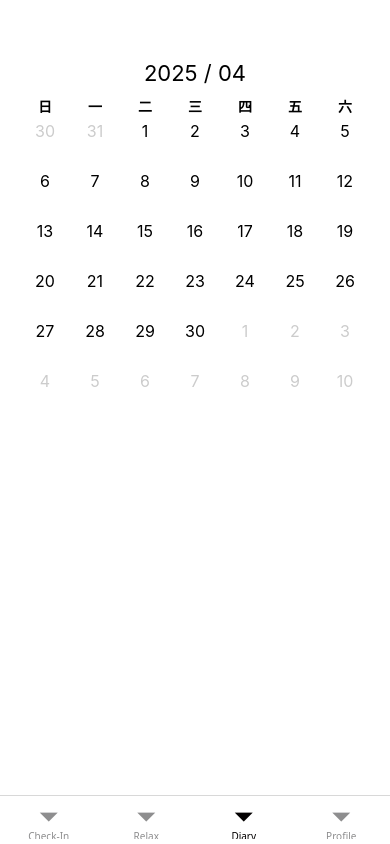
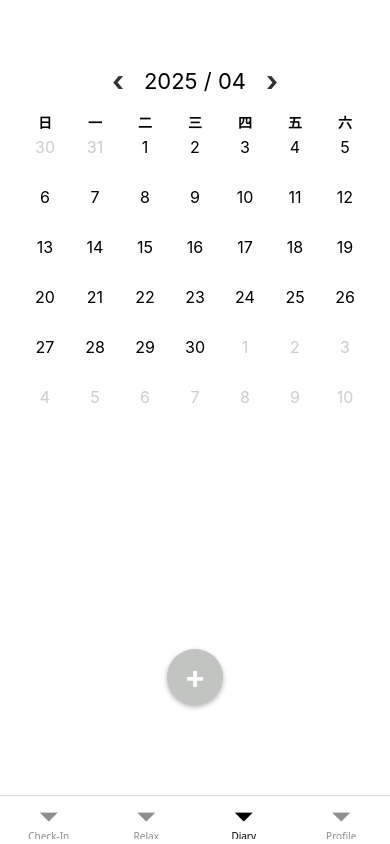
Before and after one commit to Hubert0916/no-emo, a React Native app: screen /Diary in a window 390 px wide. Built offline with nearby package versions, Linux system fonts and the light colour scheme.

Commit message:
chore: improve diary ui

```diff
--- a/src/components/diary/MoodModal.js
+++ b/src/components/diary/MoodModal.js
@@ -5,6 +5,8 @@ import {
   TextInput,
   TouchableOpacity,
   StyleSheet,
+  TouchableWithoutFeedback,
+  Keyboard,
 } from "react-native";
 
 export default function MoodModal({
@@ -25,10 +27,23 @@ export default function MoodModal({
       animationType="fade"
       onRequestClose={onCancel}
     >
+      <TouchableWithoutFeedback
+        onPress={() => {
+          Keyboard.dismiss();
+          onCancel();
+        }}
+      >
         <View style={styles.modalMask}>
+          <TouchableWithoutFeedback>
             <View style={styles.modalBox}>
+              <View style={styles.headerRow}>
+                <TouchableOpacity style={styles.headerBtn} onPress={onCancel}>
+                  <Text style={styles.headerBtnText}>X</Text>
+                </TouchableOpacity>
                 <Text style={styles.modalTitle}>{date}</Text>
-          <Text style={styles.modalPrompt}>今天的心情？</Text>
+                <View style={styles.headerBtn} />
+              </View>
+
               <View style={styles.emojiChooser}>
                 {allEmojis.map((e) => (
                   <TouchableOpacity
@@ -43,29 +58,27 @@ export default function MoodModal({
                   </TouchableOpacity>
                 ))}
               </View>
-          <Text style={styles.modalPrompt}>描述今天的心情～</Text>
+
               <TextInput
                 value={inputText}
                 onChangeText={setInputText}
                 multiline
                 numberOfLines={4}
-            maxLength={128}
+                maxLength={256}
                 style={styles.input}
+                placeholder="描述心情，例如：今天去衝浪好快樂！"
+                placeholderTextColor="#A0A0A0"
               />
-          <View style={styles.modalBtns}>
-            <TouchableOpacity onPress={onCancel}>
-              <Text style={{ fontSize: 16, color: "#007AFF" }}>取消</Text>
-            </TouchableOpacity>
-            <TouchableOpacity onPress={onSave}>
-              <Text
-                style={{ fontSize: 16, color: "#007AFF", fontWeight: "bold" }}
-              >
-                儲存
-              </Text>
+
+              <View style={styles.saveBtnWrapper}>
+                <TouchableOpacity onPress={onSave} style={styles.saveBtn}>
+                  <Text style={styles.saveIcon}>✔️</Text>
                 </TouchableOpacity>
               </View>
             </View>
+          </TouchableWithoutFeedback>
         </View>
+      </TouchableWithoutFeedback>
     </Modal>
   );
 }
@@ -78,34 +91,61 @@ const styles = StyleSheet.create({
     alignItems: "center",
   },
   modalBox: {
-    width: "85%",
+    width: "80%",
     backgroundColor: "#fff",
-    borderRadius: 16,
+    borderRadius: 18,
     padding: 20,
     shadowColor: "#000",
-    shadowOpacity: 0.2,
-    shadowRadius: 10,
-    elevation: 10,
+    shadowOpacity: 0.16,
+    shadowRadius: 12,
+    elevation: 12,
+  },
+  headerRow: {
+    flexDirection: "row",
+    alignItems: "center",
+    justifyContent: "space-between",
+    marginBottom: 8,
+  },
+  headerBtn: {
+    width: 36,
+    height: 36,
+    alignItems: "center",
+    justifyContent: "center",
+  },
+  headerBtnText: {
+    fontSize: 22,
+    fontWeight: "bold",
+    color: "#222",
   },
   modalTitle: {
+    flex: 1,
     fontSize: 20,
     fontWeight: "bold",
     textAlign: "center",
-    marginBottom: 12,
+    color: "#222",
   },
-  modalPrompt: { fontSize: 16, marginTop: 10, marginBottom: 4, color: "#333" },
+  moodLabel: {
+    fontSize: 16,
+    fontWeight: "bold",
+    color: "#444",
+    marginTop: 4,
+    marginBottom: 8,
+    marginLeft: 2,
+    letterSpacing: 1,
+  },
   emojiChooser: {
     flexDirection: "row",
-    justifyContent: "space-around",
+    justifyContent: "space-between",
     paddingVertical: 8,
+    marginBottom: 6,
   },
   emojiOption: {
     padding: 8,
-    borderRadius: 8,
+    borderRadius: 10,
   },
   emojiSelected: {
     backgroundColor: "#e0f7fa",
-    borderRadius: 8,
+    borderRadius: 10,
   },
   emoji: {
     fontSize: 28,
@@ -113,17 +153,30 @@ const styles = StyleSheet.create({
   input: {
     borderWidth: 1,
     borderColor: "#ddd",
-    borderRadius: 8,
-    textAlignVertical: 'top',
+    borderRadius: 10,
+    textAlignVertical: "top",
     padding: 12,
-    marginTop: 6,
-    height: 120,
-    fontSize: 16,
-    backgroundColor: "#f9f9f9",
+    marginTop: 8,
+    height: 128,
+    fontSize: 15,
+    backgroundColor: "#fafbfc",
+    marginBottom: 10,
   },
-  modalBtns: {
-    flexDirection: "row",
-    justifyContent: "space-around",
-    marginTop: 16,
+  saveBtnWrapper: {
+    marginTop: 10,
+    alignItems: "center",
+    justifyContent: "center",
+  },
+  saveBtn: {
+    width: 64,
+    height: 36,
+    borderRadius: 22,
+    alignItems: "center",
+    justifyContent: "center",
+  },
+  saveIcon: {
+    fontSize: 24,
+    color: "#333",
+    fontWeight: "bold",
   },
 });
--- a/src/screens/DiaryScreen.js
+++ b/src/screens/DiaryScreen.js
@@ -1,47 +1,58 @@
-import { View, Text, StyleSheet, PanResponder} from 'react-native';
-import { useState, useRef } from 'react';
-import { getCalendarMatrix } from '../lib/getCalendarMatrix';
-import CalendarGrid from '../components/diary/CalendarGrid';
-import MoodModal from '../components/diary/MoodModal';
+import {
+  View,
+  Text,
+  StyleSheet,
+  PanResponder,
+  TouchableOpacity,
+} from "react-native";
+import { useState, useRef } from "react";
+import { getCalendarMatrix } from "../lib/getCalendarMatrix";
+import CalendarGrid from "../components/diary/CalendarGrid";
+import MoodModal from "../components/diary/MoodModal";
 
 export default function DiaryScreen() {
   const [currentYear, setCurrentYear] = useState(2025);
   const [currentMonth, setCurrentMonth] = useState(3);
   const [moodData, setMoodData] = useState({});
   const [modalVisible, setModalVisible] = useState(false);
-  const [modalDate, setModalDate] = useState('');
-  const [selectedEmoji, setSelectedEmoji] = useState('');
-  const [inputText, setInputText] = useState('');
-  const allEmojis = ['😁', '🥰', '😐', '😢', '😞'];
+  const [modalDate, setModalDate] = useState("");
+  const [selectedEmoji, setSelectedEmoji] = useState("");
+  const [inputText, setInputText] = useState("");
+  const allEmojis = ["😁", "🥰", "😠", "😢", "😞"];
 
   const swipeHandledRef = useRef(false);
   const panResponder = PanResponder.create({
-    onMoveShouldSetPanResponder: (_, g) => Math.abs(g.dx) > Math.abs(g.dy) && Math.abs(g.dx) > 20,
+    onMoveShouldSetPanResponder: (_, g) =>
+      Math.abs(g.dx) > Math.abs(g.dy) && Math.abs(g.dx) > 20,
     onStartShouldSetPanResponder: () => true,
-    onPanResponderGrant: () => { swipeHandledRef.current = false },
+    onPanResponderGrant: () => {
+      swipeHandledRef.current = false;
+    },
     onPanResponderRelease: (_, g) => {
       if (!swipeHandledRef.current) {
         if (g.dx > 30 || g.vx > 0.5) prevMonth();
         else if (g.dx < -30 || g.vx < -0.5) nextMonth();
         swipeHandledRef.current = true;
       }
-    }
+    },
   });
 
   const nextMonth = () => {
     const nm = (currentMonth + 1) % 12;
     const ny = currentMonth === 11 ? currentYear + 1 : currentYear;
-    setCurrentMonth(nm); setCurrentYear(ny);
+    setCurrentMonth(nm);
+    setCurrentYear(ny);
   };
 
   const prevMonth = () => {
     const nm = currentMonth === 0 ? 11 : currentMonth - 1;
     const ny = currentMonth === 0 ? currentYear - 1 : currentYear;
-    setCurrentMonth(nm); setCurrentYear(ny);
+    setCurrentMonth(nm);
+    setCurrentYear(ny);
   };
 
   const openModal = (dateString) => {
-    const existing = moodData[dateString] || { emoji: '', text: '' };
+    const existing = moodData[dateString] || { emoji: "", text: "" };
     setModalDate(dateString);
     setSelectedEmoji(existing.emoji);
     setInputText(existing.text);
@@ -51,7 +62,10 @@ export default function DiaryScreen() {
   const saveMood = () => {
     setModalVisible(false);
     if (selectedEmoji) {
-      setMoodData(prev => ({ ...prev, [modalDate]: { emoji: selectedEmoji, text: inputText } }));
+      setMoodData((prev) => ({
+        ...prev,
+        [modalDate]: { emoji: selectedEmoji, text: inputText },
+      }));
     }
   };
 
@@ -59,18 +73,34 @@ export default function DiaryScreen() {
 
   return (
     <View style={styles.container}>
-      <Text style={styles.title}>{`${currentYear} / ${String(currentMonth + 1).padStart(2, '0')}`}</Text>
+      <View style={styles.monthRow}>
+        <TouchableOpacity onPress={prevMonth} style={styles.arrowBtn}>
+          <Text style={styles.arrowText}>‹</Text>
+        </TouchableOpacity>
+        <Text style={styles.title}>
+          {`${currentYear} / ${String(currentMonth + 1).padStart(2, "0")}`}
+        </Text>
+        <TouchableOpacity onPress={nextMonth} style={styles.arrowBtn}>
+          <Text style={styles.arrowText}>›</Text>
+        </TouchableOpacity>
+      </View>
+
+      {/* 星期標題 */}
       <View style={styles.weekHeader}>
-        {['日', '一', '二', '三', '四', '五', '六'].map(w => (
-          <Text style={styles.weekHeaderText} key={w}>{w}</Text>
+        {["日", "一", "二", "三", "四", "五", "六"].map((w) => (
+          <Text style={styles.weekHeaderText} key={w}>
+            {w}
+          </Text>
         ))}
       </View>
+
       <CalendarGrid
         panHandlers={panResponder.panHandlers}
         calendarMatrix={calendarMatrix}
         moodData={moodData}
         openModal={openModal}
       />
+
       <MoodModal
         visible={modalVisible}
         date={modalDate}
@@ -82,13 +112,59 @@ export default function DiaryScreen() {
         onSave={saveMood}
         allEmojis={allEmojis}
       />
+
+      <TouchableOpacity
+        style={styles.fab}
+        onPress={() => openModal(new Date().toISOString().slice(0, 10))}
+      >
+        <Text style={styles.fabText}>+</Text>
+      </TouchableOpacity>
     </View>
   );
 }
 
 const styles = StyleSheet.create({
-  container: { flex: 1, padding: 20, backgroundColor: '#fff' },
-  title: { fontSize: 22, textAlign: 'center', marginTop: 40, marginBottom: 10 },
-  weekHeader: { flexDirection: 'row' },
-  weekHeaderText: { flex: 1, textAlign: 'center', fontWeight: 'bold' },
+  container: { flex: 1, padding: 20, backgroundColor: "#fff" },
+  monthRow: {
+    flexDirection: "row",
+    alignItems: "center",
+    justifyContent: "center",
+    marginTop: 40,
+    marginBottom: 10,
+  },
+  arrowBtn: {
+    paddingHorizontal: 16,
+    paddingVertical: 4,
+  },
+  arrowText: {
+    fontSize: 28,
+    color: "#333",
+    fontWeight: "bold",
+  },
+  title: { fontSize: 22, textAlign: "center", minWidth: 110 },
+  weekHeader: { flexDirection: "row" },
+  weekHeaderText: { flex: 1, textAlign: "center", fontWeight: "bold" },
+
+  fab: {
+    position: "absolute",
+    bottom: 90,
+    alignSelf: "center",
+    width: 56,
+    height: 56,
+    borderRadius: 28,
+    backgroundColor: "rgb(193,196,192)",
+    justifyContent: "center",
+    alignItems: "center",
+    shadowColor: "#000",
+    shadowOffset: { width: 0, height: 2 },
+    shadowOpacity: 0.3,
+    shadowRadius: 5,
+    elevation: 8,
+  },
+  fabText: {
+    fontSize: 32,
+    color: "#fff",
+    lineHeight: 36,
+    fontWeight: "bold",
+  },
 });
```
Lines whose indentation alone changed are shown as unchanged.
